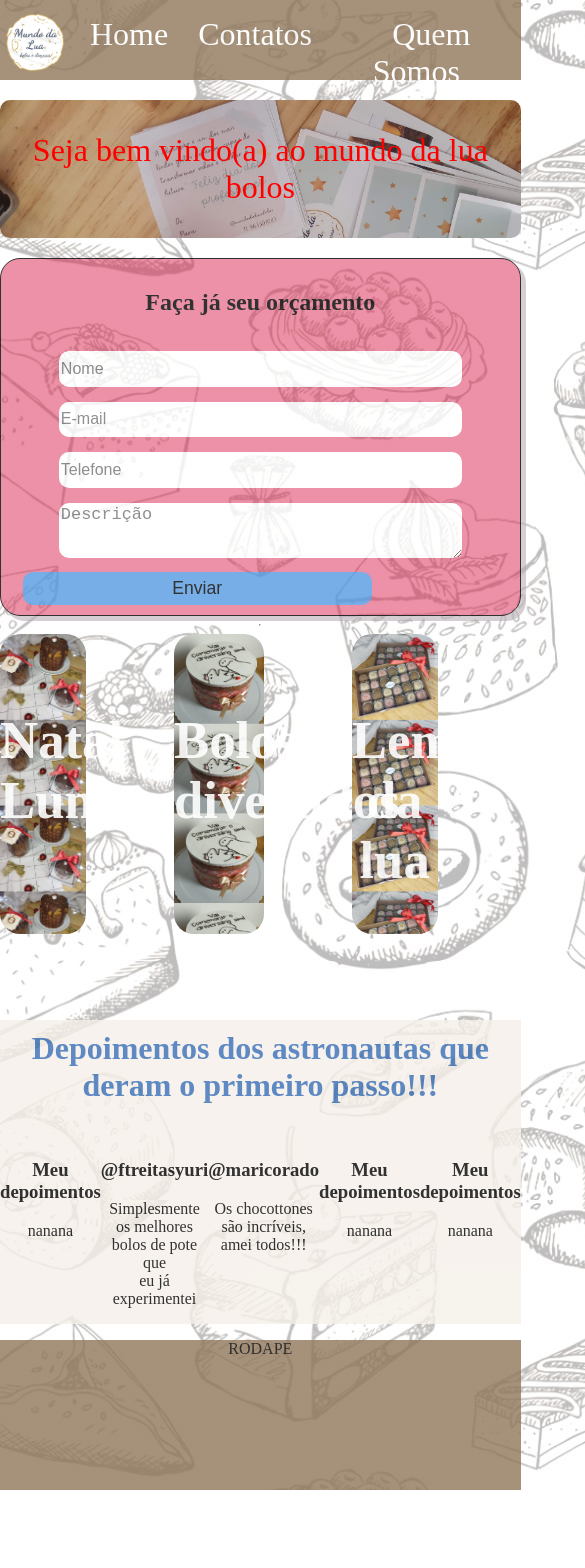
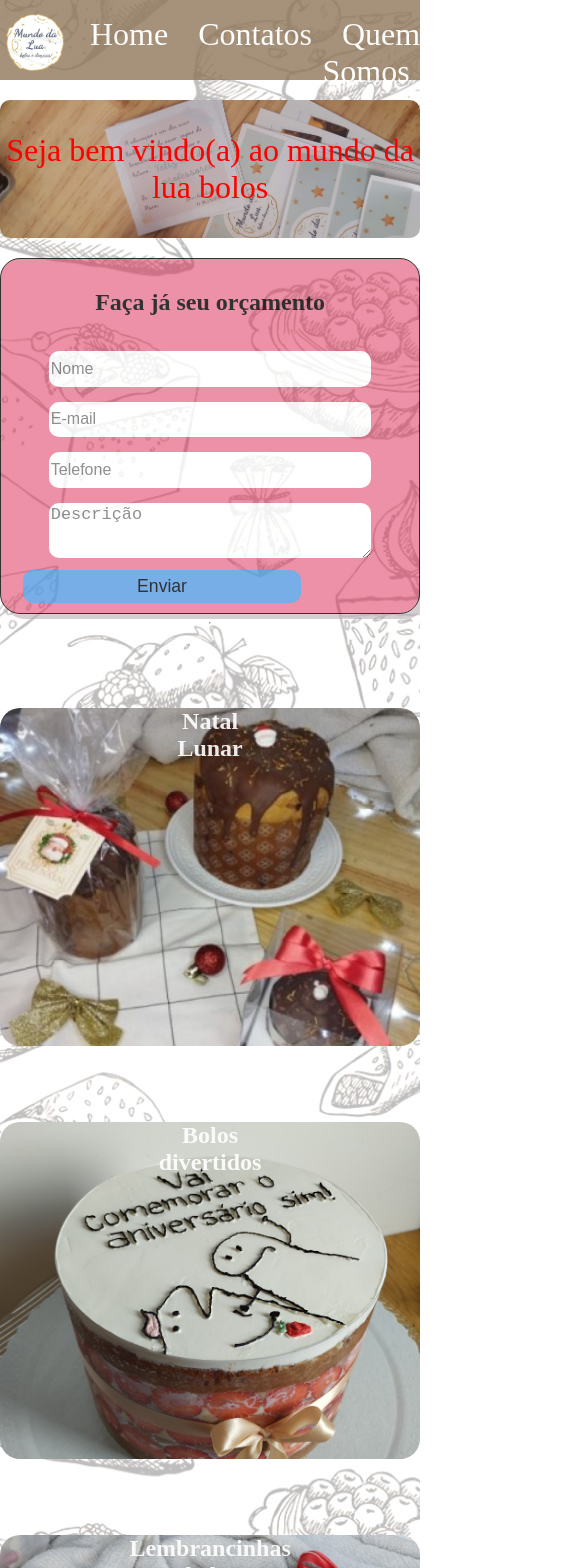
Before and after one commit to ftreitasyuri/mundo-da-lua-bolos, a Next.js app: page / in a window 390 px wide. Shown: the top 1568 px of the page, 585 px wide, since content can reach past the window. Before the commit the page ends 1490 px from the top, so only its background shows below. Built offline with nearby package versions, Linux system fonts and the light colour scheme.

Commit message:
Sexto update

```diff
--- a/src/components/Depoimentos/index.jsx
+++ b/src/components/Depoimentos/index.jsx
@@ -1,33 +1,33 @@
 import styles from '../../styles/Depoimentos.module.css'
 
 
-export default function Depoimentos(){
-    return(
+export default function Depoimentos() {
+    return (
         <div className={styles.container}>
             <div>
-            <h2 className={styles.titulo}>Depoimentos dos astronautas que deram o primeiro passo!!!</h2>
+                <h2 className={styles.titulo}>Depoimentos dos astronautas que deram o primeiro passo!!!</h2>
             </div>
 
             <section className={styles.sessao}>
                 <div>
-                    <h3>Meu depoimentos</h3>
-                    <p>nanana</p>
+                    <h3>@insta</h3>
+                    <p>Meu depoimento</p>
                 </div>
                 <div>
                     <h3>@ftreitasyuri</h3>
-                    <p>Simplesmente os melhores <br/>bolos de pote que<br/> eu já experimentei</p>
+                    <p>Simplesmente os melhores <br />bolos de pote que<br /> eu já experimentei</p>
                 </div>
                 <div>
                     <h3>@maricorado</h3>
-                    <p>Os chocottones são incríveis, <br/> amei todos!!!</p>
+                    <p>Os chocottones são incríveis, <br /> amei todos!!!</p>
                 </div>
                 <div>
-                    <h3>Meu depoimentos</h3>
-                    <p>nanana</p>
+                    <h3>@insta</h3>
+                    <p>Meu depoimento</p>
                 </div>
                 <div>
-                    <h3>Meu depoimentos</h3>
-                    <p>nanana</p>
+                    <h3>@insta</h3>
+                    <p>Meu depoimento</p>
                 </div>
 
             </section>
--- a/src/pages/index.jsx
+++ b/src/pages/index.jsx
@@ -28,9 +28,11 @@ export default function Home() {
         </div>
         <div className={styles.separacao}></div>
 
+        <div className={styles.separacao}></div>
         <div>
           <Depoimentos/>
         </div>
+        <div className={styles.separacao}></div>
 
         <div >
         <Rodape />
--- a/src/styles/Depoimentos.module.css
+++ b/src/styles/Depoimentos.module.css
@@ -3,6 +3,8 @@
     background-color: #F6F0E9;
     opacity: .8;
     min-height: 300px;
+
+
 }
 
 .titulo{
@@ -21,3 +23,20 @@
 }
 
 @import url('https://fonts.googleapis.com/css2?family= Indie +Flower & display=swap');
+
+
+@media (max-width: 550px){
+    .container{
+        margin-top: 90vh ;
+    }
+    .sessao{
+        display: block;
+    }
+    .titulo{
+        font-size: .3em;
+    }
+
+    .titullo p{
+        font-size: .3em;
+    }
+}
--- a/src/styles/Destaque.module.css
+++ b/src/styles/Destaque.module.css
@@ -104,7 +104,43 @@
 
 .textoDeco{
     color: #fff;
-    z-index: 1;
+    /* z-index: 1; */
     margin-top: 9vh;
 
 }
+
+@media (max-width: 550px){
+    .destaque {
+    /* border: solid 2px green; */
+    /* background-color: rgba(161, 253, 222, 0.904); */
+
+    /* grid-template-areas:
+    'parte1',
+    'parte2',
+    'parte3';
+     */
+
+    /* gap: none; */
+    display: block;
+    gap: 1;
+
+    }
+    .deco{
+        font-size: 1em;
+
+        text-decoration: none;
+        opacity: .9;
+
+        margin-bottom: 50px;
+    }
+
+    .parte1, .parte2, .parte3{
+        /* border: 1px solid red; */
+        width: 100%;
+        height: 40vh;
+
+
+    }
+
+
+}
```
